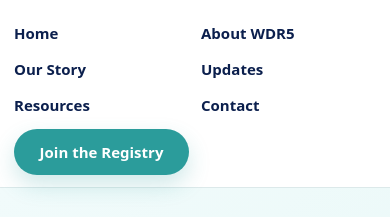
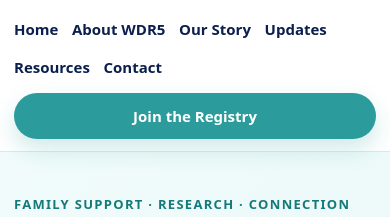
Before and after one commit to Hazy247/WDR5, an Eleventy site: page index.html in a window 390 px wide. Shown: the part 69-286 px from the top of the page. Built offline with nearby package versions, Linux system fonts and the light colour scheme; Eleventy itself is replaced by a stand-in of ours; files that its build step writes are made by us from their sources.

Commit message:
Add styles for site header and update card

```diff
--- a/assets/styles.css
+++ b/assets/styles.css
@@ -465,3 +465,43 @@
     align-items: flex-start;
   }
 }
+
+/* --- Surgical header + update card fixes --- */
+
+.site-header {
+  width: 100%;
+}
+
+.header-inner {
+  display: flex;
+  align-items: center;
+  justify-content: space-between;
+  gap: 1.25rem;
+}
+
+.site-nav {
+  display: flex;
+  align-items: center;
+  gap: 0.85rem;
+  flex-wrap: wrap;
+}
+
+.update-card-placeholder {
+  text-decoration: none;
+}
+
+.update-card-body h2 a {
+  color: inherit;
+  text-decoration: none;
+}
+
+@media (max-width: 820px) {
+  .header-inner {
+    flex-direction: column;
+    align-items: flex-start;
+  }
+
+  .site-nav {
+    width: 100%;
+  }
+}
```
